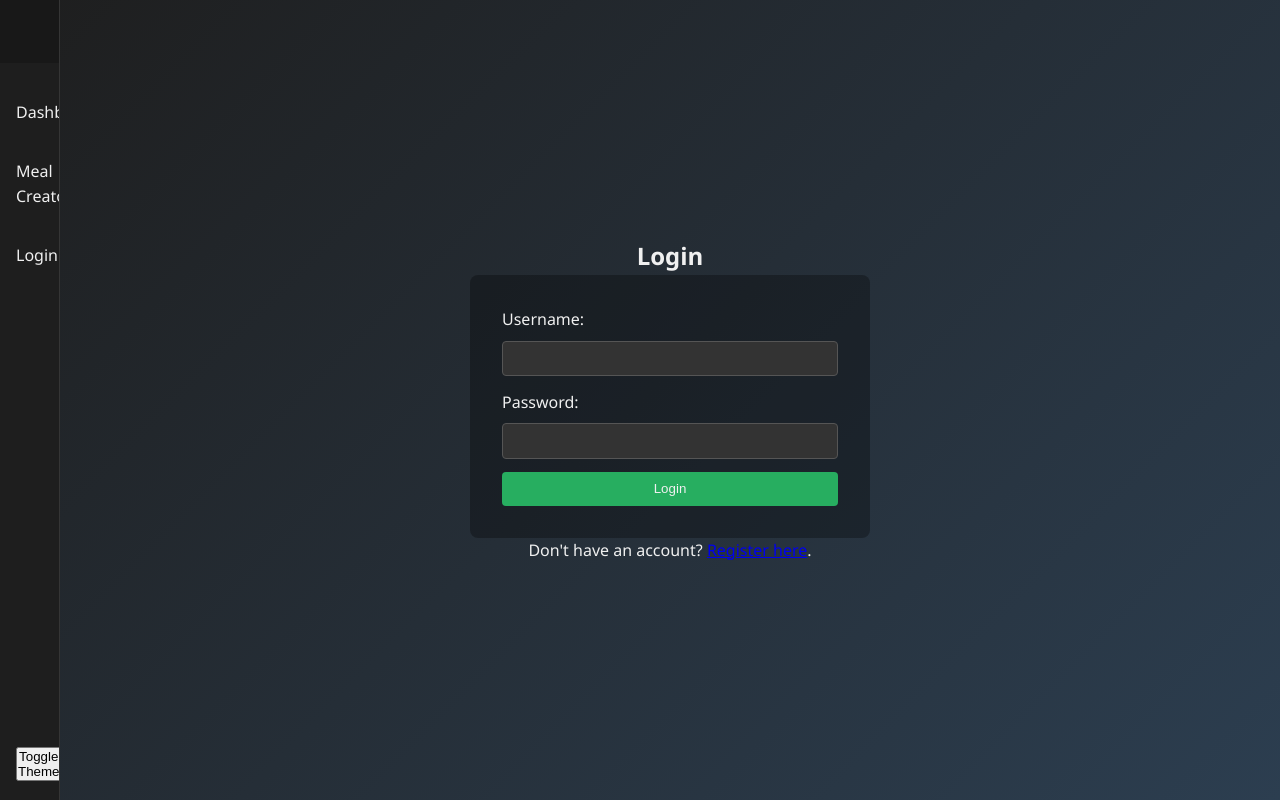
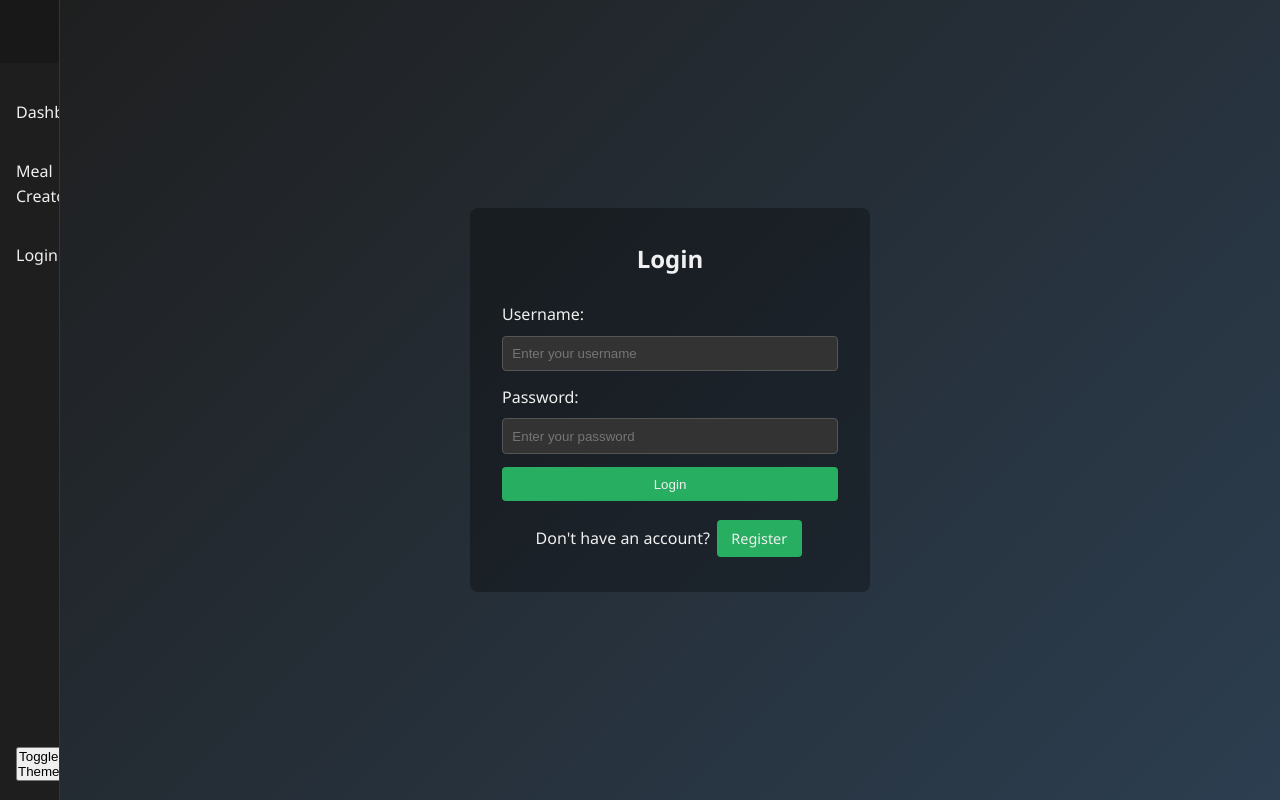
Before and after one commit to ZCrafter/nutrition-tracker-app, a Flask app: page /login in a window 1280 px wide. Run offline with Flask 3, Linux system fonts and the light colour scheme.

Commit message:
Update login.html

```diff
--- a/templates/login.html
+++ b/templates/login.html
@@ -1,14 +1,17 @@
 {% extends "base.html" %}
 {% block content %}
-<h2>Login</h2>
 <form method="POST">
+  <h2>Login</h2>
   <label for="username">Username:</label>
-  <input type="text" name="username" required>
-  <br>
+  <input type="text" name="username" placeholder="Enter your username" required>
+
   <label for="password">Password:</label>
-  <input type="password" name="password" required>
-  <br>
+  <input type="password" name="password" placeholder="Enter your password" required>
+
   <button type="submit">Login</button>
+  <p style="text-align:center; margin-top:1em;">
+    Don't have an account?
+    <a class="button-link" href="{{ url_for('register') }}">Register</a>
+  </p>
 </form>
-<p>Don't have an account? <a href="{{ url_for('register') }}">Register here</a>.</p>
 {% endblock %}
```
